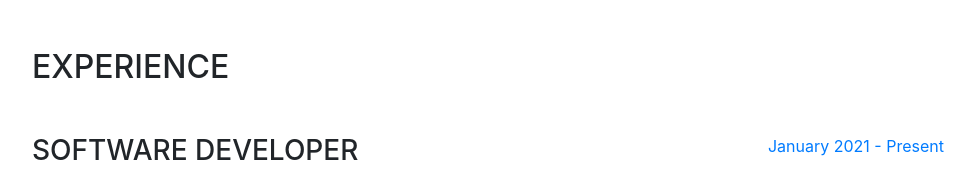
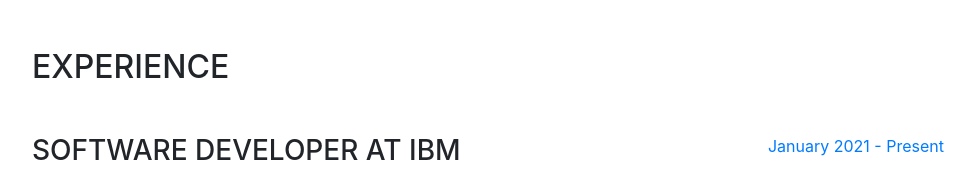
Before and after one commit to alice05200/alice05200.github.io, a website with bundled scripts: page index.html in a window 1280 px wide. Shown: the part 800-981 px from the top of the page, without its empty margins (288-1263 px from the left). Built offline with nearby package versions, Linux system fonts and the light colour scheme; a web font is replaced by a local one.

Commit message:
Experience Update 2024

```diff
--- a/index.html
+++ b/index.html
@@ -111,7 +111,7 @@
 
 			<div class="resume-item d-flex flex-column flex-md-row mb-5">
             <div class="resume-content mr-auto">
-              <h3 class="mb-0">Software Developer</h3>
+              <h3 class="mb-0">Software Developer at IBM</h3>
               <div class="subheading mb-3"></div>
               <p>
 				<ul>
```
